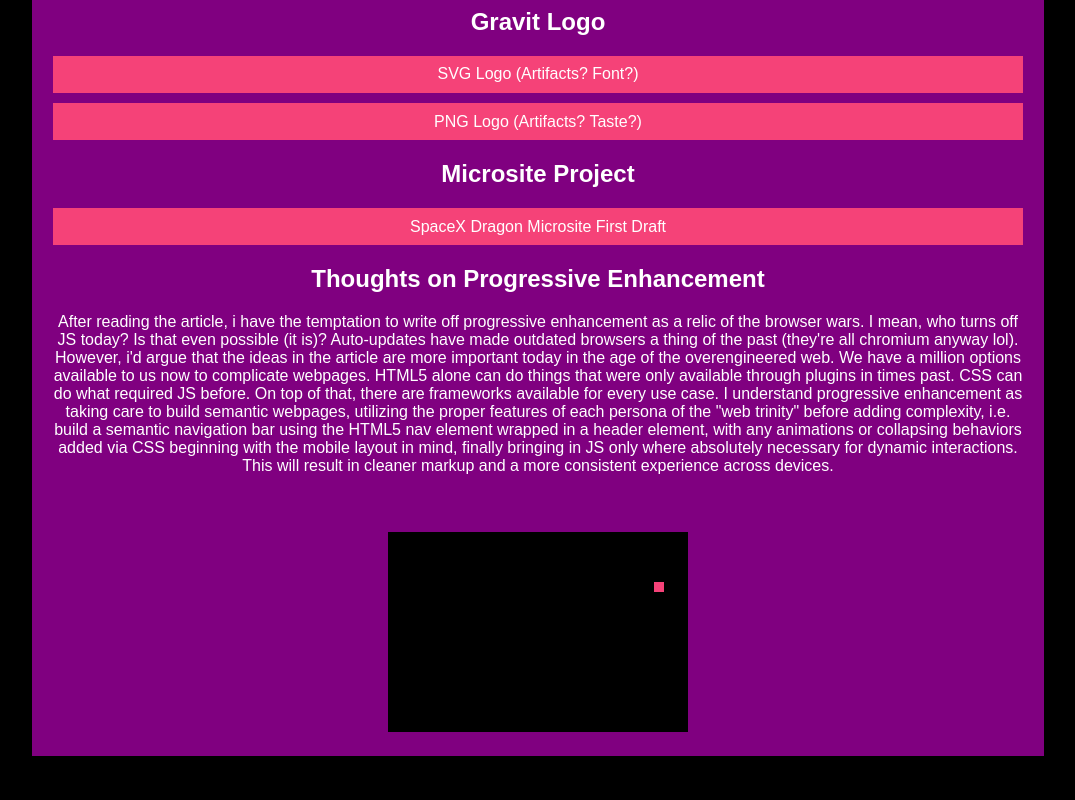
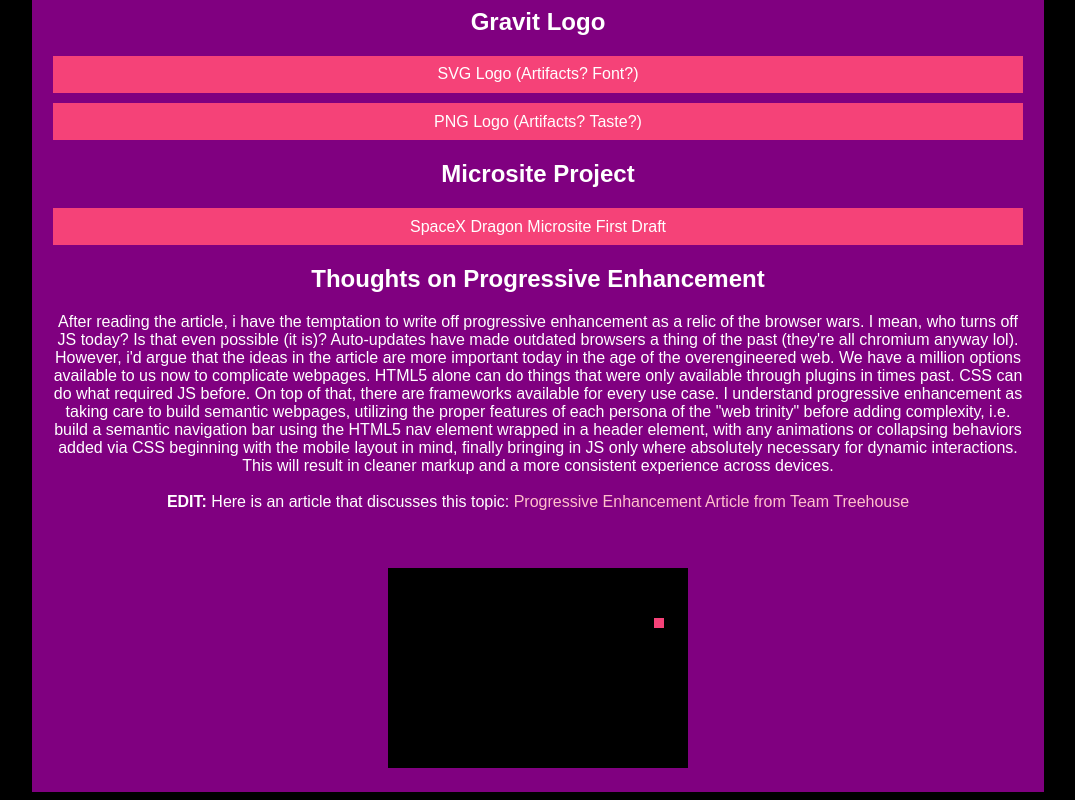
Before and after one commit to jlrdgrs/ifsc-1310, a plain HTML site: page portfolio/index.html in a window 1280 px wide. Shown: the part 667-1467 px from the top of the page, without its empty margins (102-1177 px from the left). Before the commit the page ends 1431 px from the top, so only its background shows below. Drawn offline with Linux system fonts and the light colour scheme.

Commit message:
add link to PE writeup

```diff
--- a/portfolio/index.html
+++ b/portfolio/index.html
@@ -68,7 +68,12 @@
               any animations or collapsing behaviors added via CSS beginning with the mobile layout
               in mind, finally bringing in JS only where absolutely necessary for dynamic
               interactions. This will result in cleaner markup and a more consistent experience across
-              devices.
+              devices.<br/>
+              <br/>
+              <b>EDIT:</b> Here is an article that discusses this topic:
+              <a href="https://blog.teamtreehouse.com/progressive-enhancement-past-present-future" style="color:pink;">
+                Progressive Enhancement Article from Team Treehouse
+              </a>
             </p>
           </li>
         </ul>
```
